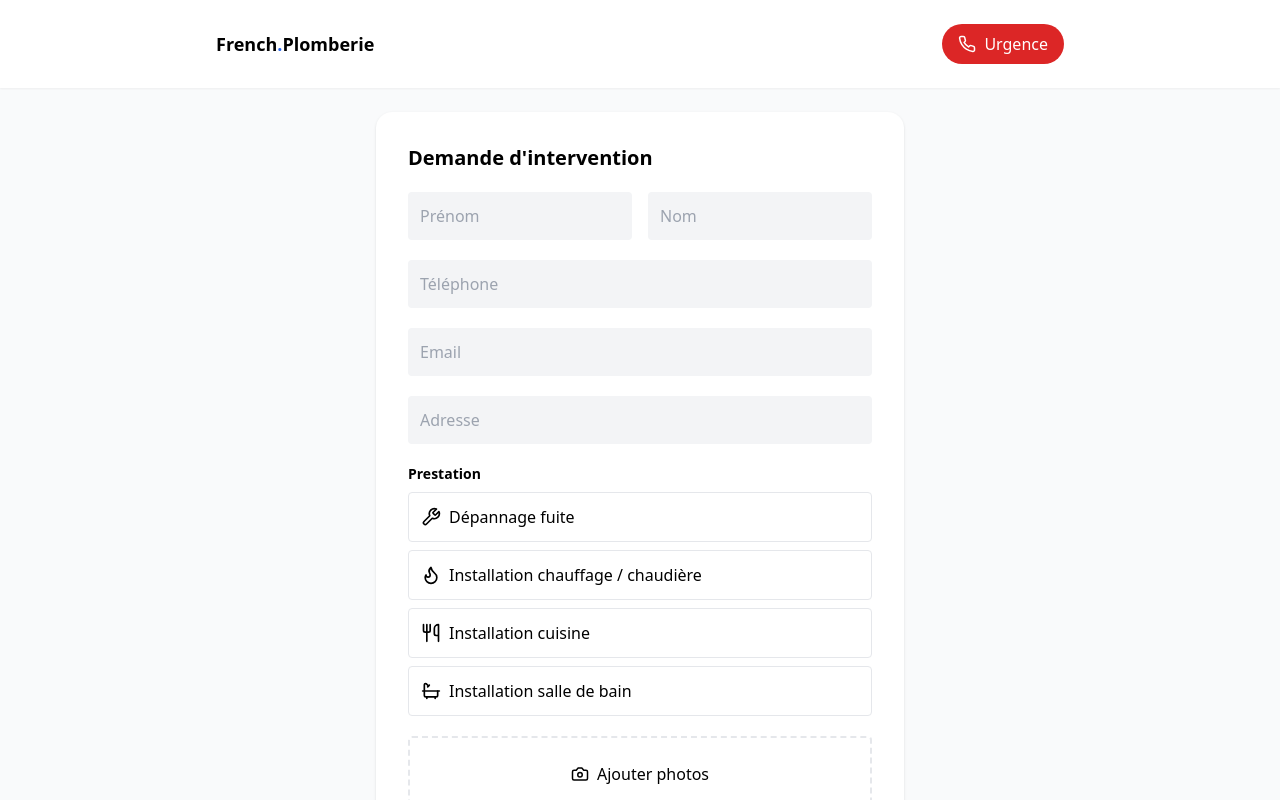
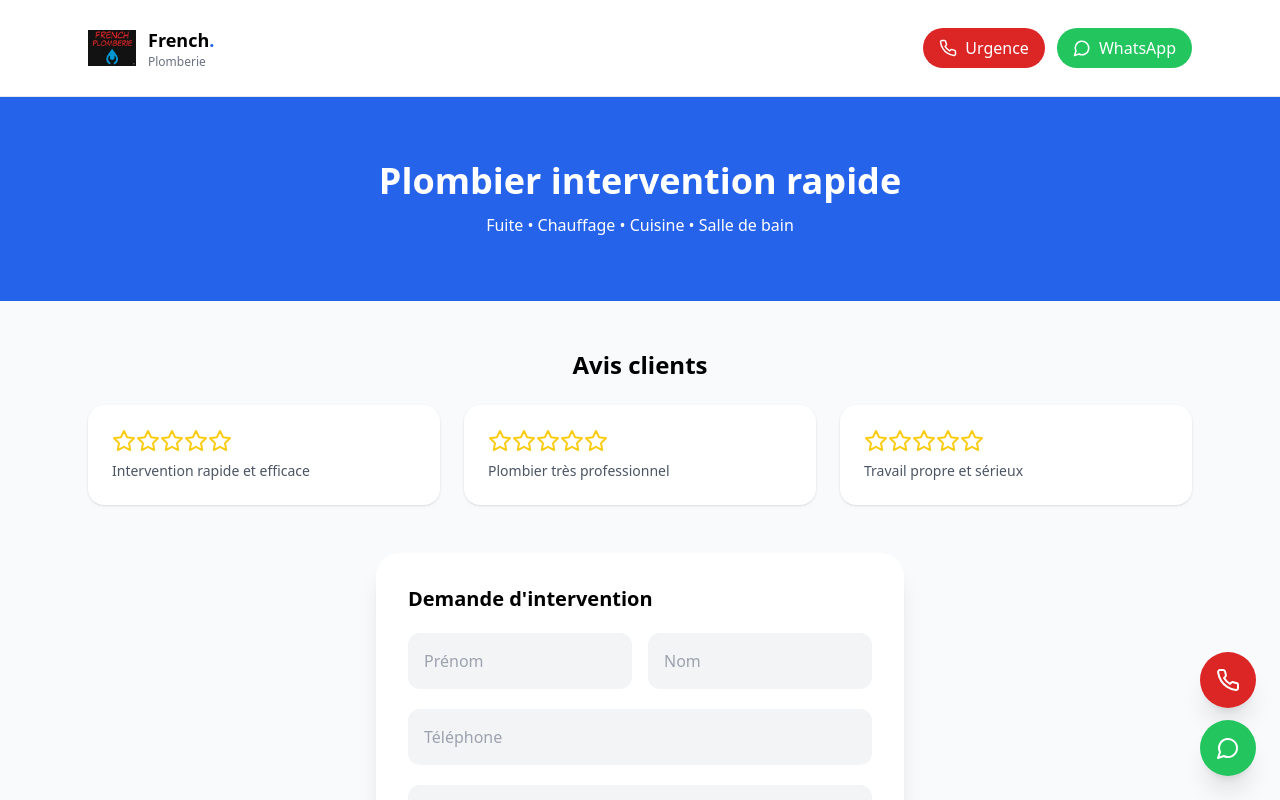
Before and after one commit to NicolasSendid/French-Plomberie, a Next.js app: page / in a window 1280 px wide. Shown: the top 800 px of the page. Built offline with nearby package versions, Linux system fonts and the light colour scheme.

Commit message:
Update page.tsx

```diff
--- a/app/page.tsx
+++ b/app/page.tsx
@@ -1,7 +1,14 @@
 "use client"
 
 import { useState } from "react"
-import { Phone,Wrench,Flame,Bath,Utensils,Send,Camera,CheckCircle } from "lucide-react"
+import {
+Phone,
+Camera,
+Send,
+MapPin,
+Star,
+MessageCircle
+} from "lucide-react"
 
 export default function Home(){
 
@@ -13,24 +20,31 @@ nom:"",
 tel:"",
 mail:"",
 adresse:"",
-prestation:""
+prestation:"",
+gps:""
 })
 
 const [photos,setPhotos] = useState<File[]>([])
 
-const prestations = [
-
-{ id:"depannage",label:"Dépannage fuite",icon:<Wrench size={20}/> },
-{ id:"chauffage",label:"Installation chauffage / chaudière",icon:<Flame size={20}/> },
-{ id:"cuisine",label:"Installation cuisine",icon:<Utensils size={20}/> },
-{ id:"sdb",label:"Installation salle de bain",icon:<Bath size={20}/> }
-
-]
-
 const handlePhotos=(e:any)=>{
-
 const files = Array.from(e.target.files).slice(0,3)
 setPhotos(files as File[])
+}
+
+const getGPS=()=>{
+
+if("geolocation" in navigator){
+
+navigator.geolocation.getCurrentPosition((pos)=>{
+
+setFormData({
+...formData,
+gps:`${pos.coords.latitude},${pos.coords.longitude}`
+})
+
+})
+
+}
 
 }
 
@@ -57,34 +71,46 @@ if(res.ok){
 
 setStatus("success")
 
-setFormData({
-prenom:"",
-nom:"",
-tel:"",
-mail:"",
-adresse:"",
-prestation:""
-})
+}else{
 
-setPhotos([])
+setStatus("error")
 
-}else{
-setStatus("error")
 }
 
 }
 
 return(
 
-<main className="min-h-screen bg-gray-50 pb-24">
+<main className="min-h-screen bg-slate-50 pb-28">
 
-<header className="bg-white shadow-sm">
+{/* HEADER */}
 
-<div className="max-w-4xl mx-auto flex justify-between items-center p-6">
+<header className="bg-white border-b shadow-sm">
 
-<h1 className="font-bold text-lg">
-French<span className="text-blue-600">.</span>Plomberie
-</h1>
+<div className="max-w-6xl mx-auto flex justify-between items-center p-6">
+
+<div className="flex items-center gap-3">
+
+<img
+src="/logo.png"
+className="w-12 h-12 object-contain"
+/>
+
+<div>
+
+<p className="font-bold text-lg">
+French<span className="text-blue-600">.</span>
+</p>
+
+<p className="text-xs text-gray-500">
+Plomberie
+</p>
+
+</div>
+
+</div>
+
+<div className="flex gap-3">
 
 <a
 href="tel:0658908674"
@@ -96,15 +122,86 @@ Urgence
 
 </a>
 
+<a
+href="https://wa.me/33658908674"
+className="bg-green-500 text-white px-4 py-2 rounded-full flex items-center gap-2"
+>
+
+<MessageCircle size={18}/>
+WhatsApp
+
+</a>
+
+</div>
+
 </div>
 
 </header>
 
-<section className="max-w-xl mx-auto p-6">
+{/* HERO */}
+
+<section className="bg-blue-600 text-white py-16 text-center">
+
+<h1 className="text-4xl font-extrabold mb-3">
+Plombier intervention rapide
+</h1>
+
+<p>
+Fuite • Chauffage • Cuisine • Salle de bain
+</p>
+
+</section>
+
+{/* AVIS */}
+
+<section className="max-w-6xl mx-auto px-6 py-12">
+
+<h2 className="text-2xl font-bold mb-6 text-center">
+Avis clients
+</h2>
+
+<div className="grid md:grid-cols-3 gap-6">
+
+{[
+"Intervention rapide et efficace",
+"Plombier très professionnel",
+"Travail propre et sérieux"
+].map((avis,i)=>(
+
+<div
+key={i}
+className="bg-white p-6 rounded-2xl shadow"
+>
+
+<div className="flex text-yellow-400 mb-2">
+
+<Star/>
+<Star/>
+<Star/>
+<Star/>
+<Star/>
+
+</div>
+
+<p className="text-sm text-gray-600">
+{avis}
+</p>
+
+</div>
+
+))}
+
+</div>
+
+</section>
+
+{/* FORMULAIRE */}
+
+<section className="max-w-xl mx-auto px-6">
 
 <form
 onSubmit={handleSubmit}
-className="bg-white p-8 rounded-2xl shadow space-y-5"
+className="bg-white p-8 rounded-3xl shadow-xl space-y-5"
 >
 
 <h2 className="text-xl font-bold">
@@ -116,16 +213,14 @@ Demande d'intervention
 <input
 required
 placeholder="Prénom"
-className="p-3 bg-gray-100 rounded"
-value={formData.prenom}
+className="p-4 bg-gray-100 rounded-xl"
 onChange={(e)=>setFormData({...formData,prenom:e.target.value})}
 />
 
 <input
 required
 placeholder="Nom"
-className="p-3 bg-gray-100 rounded"
-value={formData.nom}
+className="p-4 bg-gray-100 rounded-xl"
 onChange={(e)=>setFormData({...formData,nom:e.target.value})}
 />
 
@@ -134,68 +229,40 @@ onChange={(e)=>setFormData({...formData,nom:e.target.value})}
 <input
 required
 placeholder="Téléphone"
-className="p-3 bg-gray-100 rounded w-full"
-value={formData.tel}
+className="p-4 bg-gray-100 rounded-xl w-full"
 onChange={(e)=>setFormData({...formData,tel:e.target.value})}
 />
 
 <input
 required
 placeholder="Email"
-className="p-3 bg-gray-100 rounded w-full"
-value={formData.mail}
+className="p-4 bg-gray-100 rounded-xl w-full"
 onChange={(e)=>setFormData({...formData,mail:e.target.value})}
 />
 
 <input
 required
 placeholder="Adresse"
-className="p-3 bg-gray-100 rounded w-full"
-value={formData.adresse}
+className="p-4 bg-gray-100 rounded-xl w-full"
 onChange={(e)=>setFormData({...formData,adresse:e.target.value})}
 />
 
-<div className="space-y-2">
-
-<p className="font-semibold text-sm">
-Prestation
-</p>
-
-{prestations.map(p=>{
-
-const active = formData.prestation===p.id
-
-return(
+{/* GPS */}
 
 <button
 type="button"
-key={p.id}
-onClick={()=>setFormData({...formData,prestation:p.id})}
-className={`w-full flex justify-between items-center p-3 border rounded
-${active?"border-blue-500 bg-blue-50":"border-gray-200"}
-`}
+onClick={getGPS}
+className="flex items-center gap-2 text-sm text-blue-600"
 >
 
-<div className="flex gap-2 items-center">
-
-{p.icon}
-<span>{p.label}</span>
-
-</div>
-
-{active && <CheckCircle size={18}/>}
+<MapPin size={16}/>
+Partager ma localisation
 
 </button>
 
-)
+{/* PHOTOS */}
 
-})}
-
-</div>
-
-<div>
-
-<label className="border-dashed border-2 p-6 rounded flex items-center justify-center gap-2 cursor-pointer">
+<label className="border-2 border-dashed border-gray-200 rounded-xl p-6 flex items-center justify-center gap-2 cursor-pointer">
 
 <Camera size={18}/>
 Ajouter photos
@@ -211,11 +278,9 @@ onChange={handlePhotos}
 
 </label>
 
-</div>
-
 <button
 type="submit"
-className="bg-black text-white w-full py-3 rounded flex items-center justify-center gap-2"
+className="bg-slate-900 text-white w-full py-4 rounded-xl flex items-center justify-center gap-2 font-bold"
 >
 
 <Send size={18}/>
@@ -223,13 +288,13 @@ Envoyer
 
 </button>
 
-{status==="success" && (
+{status==="success" &&(
 <p className="text-green-600 text-sm">
-Demande envoyée avec succès
+Votre demande a été envoyée
 </p>
 )}
 
-{status==="error" && (
+{status==="error" &&(
 <p className="text-red-600 text-sm">
 Erreur lors de l'envoi
 </p>
@@ -239,6 +304,49 @@ Erreur lors de l'envoi
 
 </section>
 
+{/* GOOGLE MAP */}
+
+<section className="max-w-6xl mx-auto px-6 py-16">
+
+<h2 className="text-2xl font-bold mb-6 text-center">
+Zone d'intervention
+</h2>
+
+<div className="rounded-2xl overflow-hidden shadow">
+
+<iframe
+src="https://maps.google.com/maps?q=Amiens&t=&z=11&ie=UTF8&iwloc=&output=embed"
+className="w-full h-96"
+/>
+
+</div>
+
+</section>
+
+{/* BOUTONS FLOTTANTS */}
+
+<div className="fixed bottom-6 right-6 flex flex-col gap-3">
+
+<a
+href="tel:0658908674"
+className="bg-red-600 text-white p-4 rounded-full shadow-xl"
+>
+
+<Phone/>
+
+</a>
+
+<a
+href="https://wa.me/33658908674"
+className="bg-green-500 text-white p-4 rounded-full shadow-xl"
+>
+
+<MessageCircle/>
+
+</a>
+
+</div>
+
 </main>
 
 )
```
